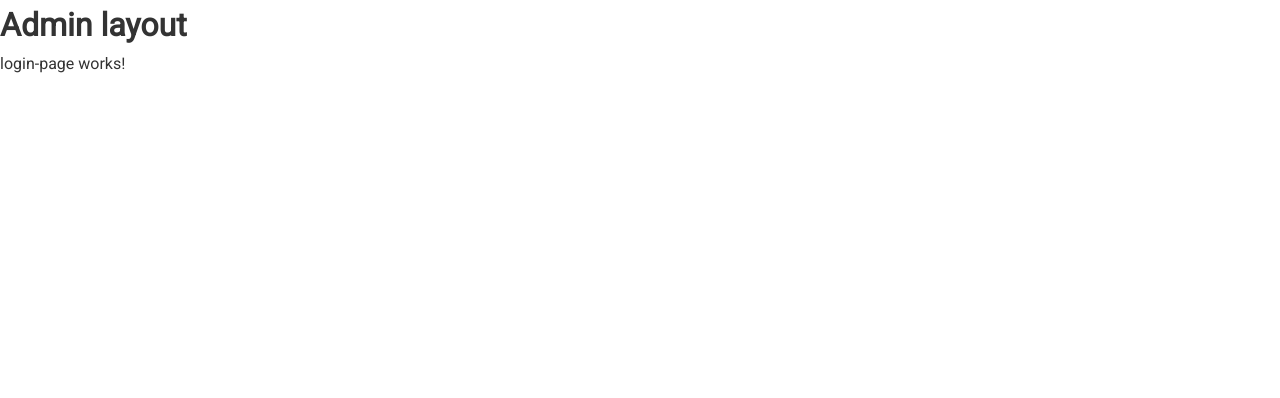
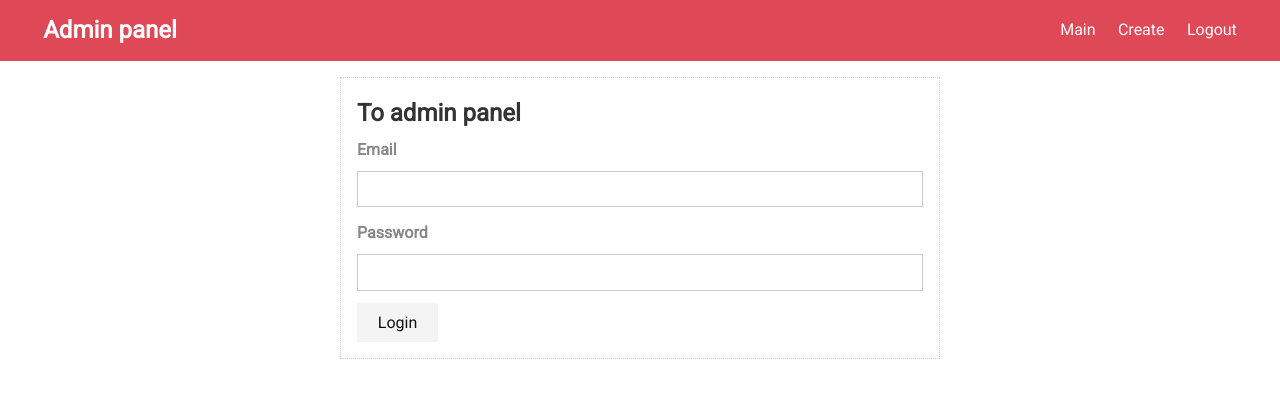
Before and after one commit to denispshenichny/angularblog, an Angular app: page /admin/login in a window 1280 px wide. Shown: the top 398 px of the page. Built offline with nearby package versions, Linux system fonts and the light colour scheme.

Commit message:
admin panel

```diff
--- a/src/app/admin/admin.module.ts
+++ b/src/app/admin/admin.module.ts
@@ -6,10 +6,13 @@ import { LoginPageComponent } from './login-page/login-page.component';
 import { DashboardPageComponent } from './dashboard-page/dashboard-page.component';
 import { CreatePageComponent } from './create-page/create-page.component';
 import { EditPageComponent } from './edit-page/edit-page.component';
+import {FormsModule, ReactiveFormsModule} from "@angular/forms";
 
 @NgModule({
   imports: [
     CommonModule,
+    FormsModule,
+    ReactiveFormsModule,
     RouterModule.forChild([
       {
         path: '', component: AdminLayoutComponent, children: [
--- a/src/app/admin/login-page/login-page.component.css
+++ b/src/app/admin/login-page/login-page.component.css
@@ -0,0 +1,4 @@
+form {
+  max-width: 600px;
+  margin: 0 auto;
+}
--- a/src/app/admin/login-page/login-page.component.html
+++ b/src/app/admin/login-page/login-page.component.html
@@ -1 +1,34 @@
-<p>login-page works!</p>
+<form class="card" [formGroup]="form" (ngSubmit)="submit()">
+  <h2>To admin panel</h2>
+  <div
+    class="form-control"
+    [ngClass]="{invalid: form.get('email')?.touched && form.get('email')?.invalid}"
+  >
+    <label for="email">Email</label>
+    <input id="email" type="email" formControlName="email">
+    <div
+      *ngIf="form.get('email')?.touched && form.get('email')?.invalid"
+      class="validation"
+    >
+      <small *ngIf="form.get('email')?.errors?.['required']">Email is required</small>
+      <small *ngIf="form.get('email')?.errors?.['email']">Input correct email</small>
+    </div>
+  </div>
+
+  <div
+    class="form-control"
+    [ngClass]="{invalid: form.get('password')!.touched && form.get('password')!.invalid}"
+  >
+    <label for="password">Password</label>
+    <input id="password" type="password" formControlName="password">
+    <div
+      *ngIf="form.get('password')!.touched && form.get('password')!.invalid"
+      class="validation"
+    >
+      <small *ngIf="form.get('password')?.errors?.['required']">Password is required</small>
+      <small *ngIf="form.get('password')?.errors?.['minlength']">Password must be at least 8 symbols length</small>
+    </div>
+  </div>
+
+  <button type="submit" class="btn btn-primary" [disabled]="form.invalid">Login</button>
+</form>
--- a/src/app/admin/login-page/login-page.component.ts
+++ b/src/app/admin/login-page/login-page.component.ts
@@ -1,4 +1,6 @@
 import { Component, OnInit } from '@angular/core';
+import {FormControl, FormGroup, Validators} from "@angular/forms";
+import {IUser} from "../shared/interfaces";
 
 @Component({
   selector: 'app-login-page',
@@ -6,10 +8,24 @@ import { Component, OnInit } from '@angular/core';
   styleUrls: ['./login-page.component.css']
 })
 export class LoginPageComponent implements OnInit {
+  form!: FormGroup;
 
   constructor() { }
 
   ngOnInit(): void {
+    this.form = new FormGroup({
+      email: new FormControl(null, [Validators.required, Validators.email]),
+      password: new FormControl(null, [Validators.required, Validators.minLength(8)])
+    })
   }
 
+  submit() {
+    if (this.form.invalid)
+      return;
+
+    const user: IUser = {
+      email: this.form.value.email,
+      password: this.form.value.password
+    }
+  }
 }
--- a/src/app/admin/shared/components/admin-layout/admin-layout.component.html
+++ b/src/app/admin/shared/components/admin-layout/admin-layout.component.html
@@ -1,2 +1,21 @@
-<h1>Admin layout</h1>
-<router-outlet></router-outlet>
+<nav class="navbar bg-primary">
+  <h1>
+    <a routerLink="/">Admin panel</a>
+  </h1>
+
+  <ul>
+    <li routerLinkActive="active">
+      <a [routerLink]="['/admin', 'dashboard']">Main</a>
+    </li>
+    <li routerLinkActive="active">
+      <a [routerLink]="['/admin', 'create']">Create</a>
+    </li>
+    <li>
+      <a href="#" (click)="logout($event)">Logout</a>
+    </li>
+  </ul>
+</nav>
+
+<div class="container">
+  <router-outlet></router-outlet>
+</div>
--- a/src/app/admin/shared/components/admin-layout/admin-layout.component.ts
+++ b/src/app/admin/shared/components/admin-layout/admin-layout.component.ts
@@ -1,4 +1,5 @@
 import { Component, OnInit } from '@angular/core';
+import {Router} from "@angular/router";
 
 @Component({
   selector: 'app-admin-layout',
@@ -7,9 +8,13 @@ import { Component, OnInit } from '@angular/core';
 })
 export class AdminLayoutComponent implements OnInit {
 
-  constructor() { }
+  constructor(private router: Router) { }
 
   ngOnInit(): void {
   }
 
+  logout(event: Event) {
+    event.preventDefault();
+    this.router.navigate(['/admin', 'login'])
+  }
 }
--- /dev/null
+++ b/src/app/admin/shared/interfaces.ts
@@ -0,0 +1,4 @@
+export interface IUser {
+  email: string;
+  password: string;
+}
```
